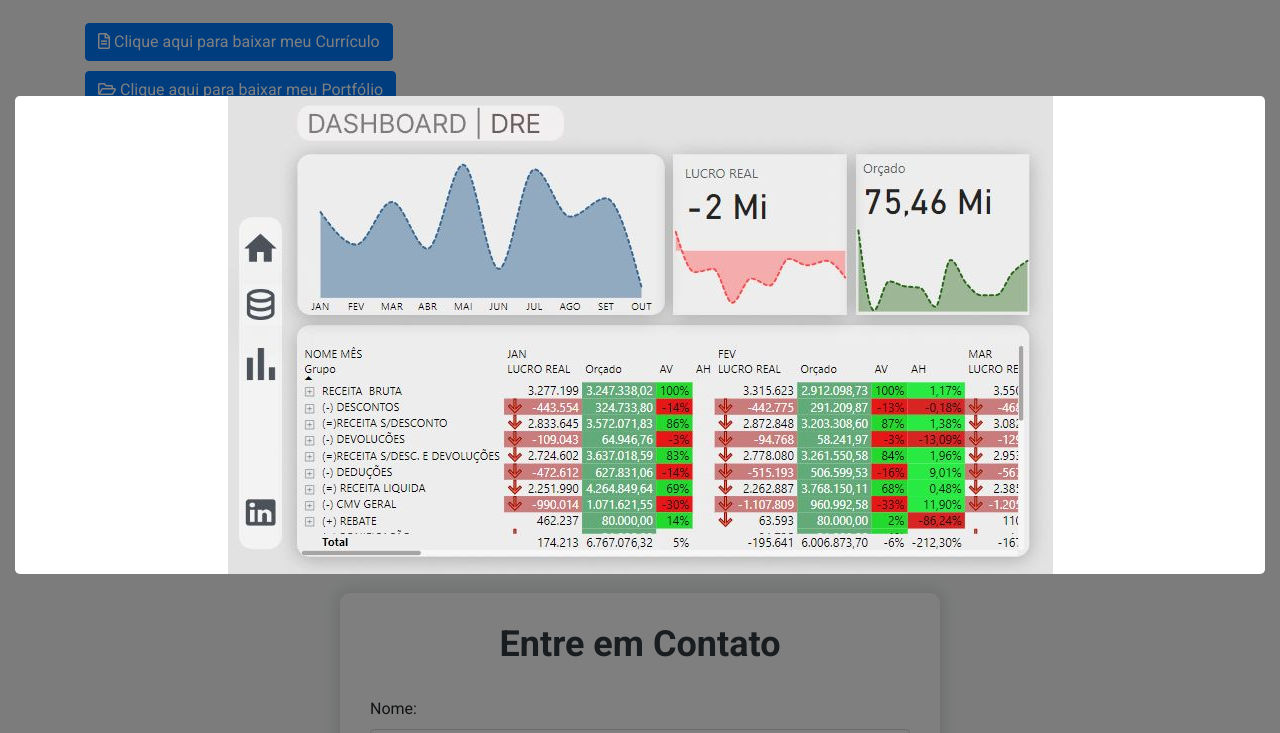
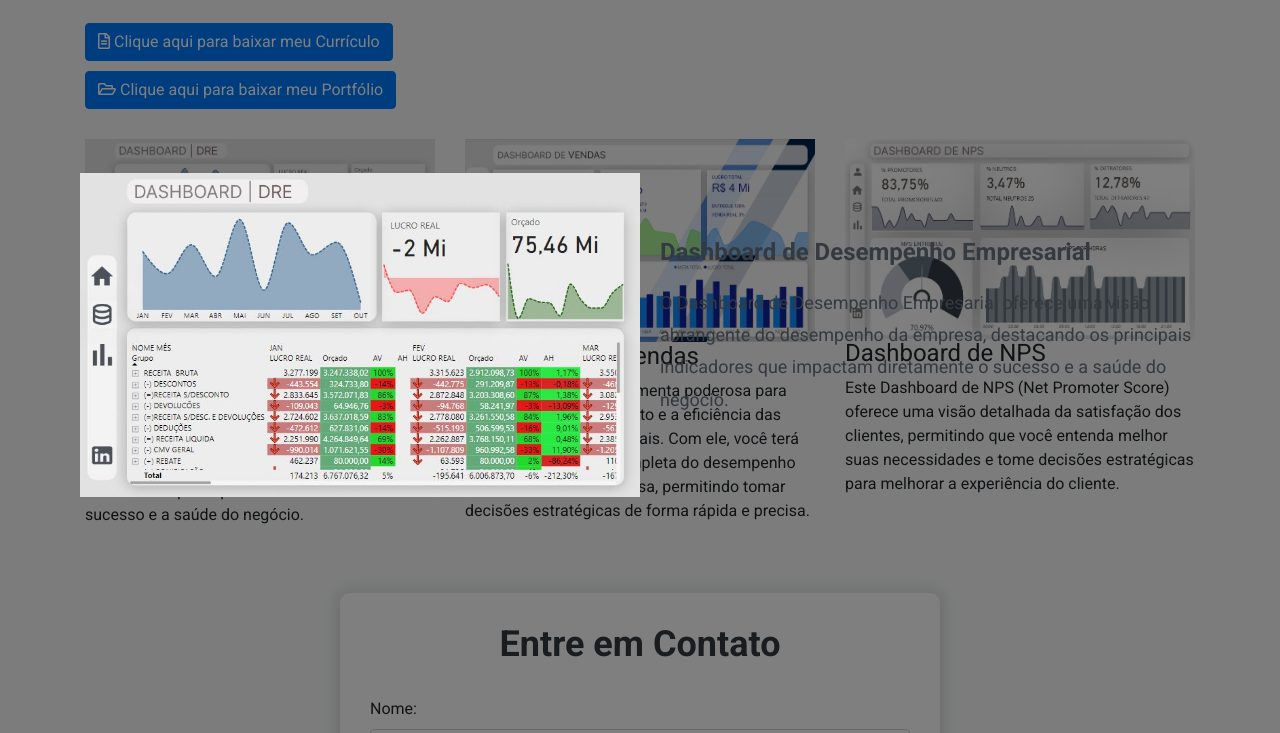
Before and after one commit to marcoslontra/site, a plain HTML site: page index.html in a window 1280 px wide. Both pictures are taken after a click on the element 260 px from the left and 1321 px from the top of the page. Shown: the part 988-1721 px from the top of the page. Drawn offline with nearby package versions, Linux system fonts and the light colour scheme.

Commit message:
index.html

```diff
--- a/index.html
+++ b/index.html
@@ -96,22 +96,40 @@
 
         /* Modal */
         .modal-dialog {
-            max-width: calc(100% - 30px); /* Calcula a largura máxima do modal */
+            max-width: 90vw;
             margin: 30px auto;
         }
 
         .modal-content {
-            border: none; /* Remove a borda do modal */
+            background-color: transparent;
+            border: none;
         }
 
         .modal-body {
-            padding: 0; /* Remove o preenchimento do corpo do modal */
-            text-align: center;
+            display: flex;
+            align-items: center;
         }
 
-        .modal-body img {
-            max-width: 100%; /* Garante que a imagem não ultrapasse o limite do modal */
-            height: auto; /* Adicionado para garantir a responsividade das imagens */
+        .modal-image {
+            width: 50%;
+            margin-right: 20px;
+        }
+
+        .modal-description {
+            width: 50%;
+        }
+
+        .modal-description h4 {
+            color: #343a40;
+            font-size: 24px;
+            font-weight: 700;
+            margin-bottom: 20px;
+        }
+
+        .modal-description p {
+            color: #343a40;
+            font-size: 18px;
+            line-height: 1.8;
         }
     </style>
 </head>
@@ -196,10 +214,16 @@
 
 <!-- Modal -->
 <div class="modal fade" id="projectModal" tabindex="-1" role="dialog" aria-labelledby="projectModalLabel" aria-hidden="true">
-    <div class="modal-dialog modal-dialog-centered" role="document">
+    <div class="modal-dialog modal-dialog-centered modal-dialog-scrollable" role="document">
         <div class="modal-content">
             <div class="modal-body">
-                <img class="img-fluid" id="modalImage" src="" alt="Project Image">
+                <img class="img-fluid modal-image" id="modalImage" src="" alt="Project Image">
+                <div class="modal-description">
+                    <h4>Dashboard de Desempenho Empresarial</h4>
+                    <p>O Dashboard de Desempenho Empresarial oferece uma visão abrangente do desempenho da empresa,
+                        destacando os principais indicadores que impactam diretamente o sucesso e a saúde do negócio.
+                    </p>
+                </div>
             </div>
         </div>
     </div>
@@ -255,7 +279,11 @@
     $(document).ready(function () {
         $(".project-item").click(function () {
             var imageUrl = $(this).find("img").attr("src");
+            var title = $(this).find(".project-description h4").text();
+            var description = $(this).find(".project-description p").text();
             $("#modalImage").attr("src", imageUrl);
+            $(".modal-description h4").text(title);
+            $(".modal-description p").text(description);
             $("#projectModal").modal("show");
         });
 
```
